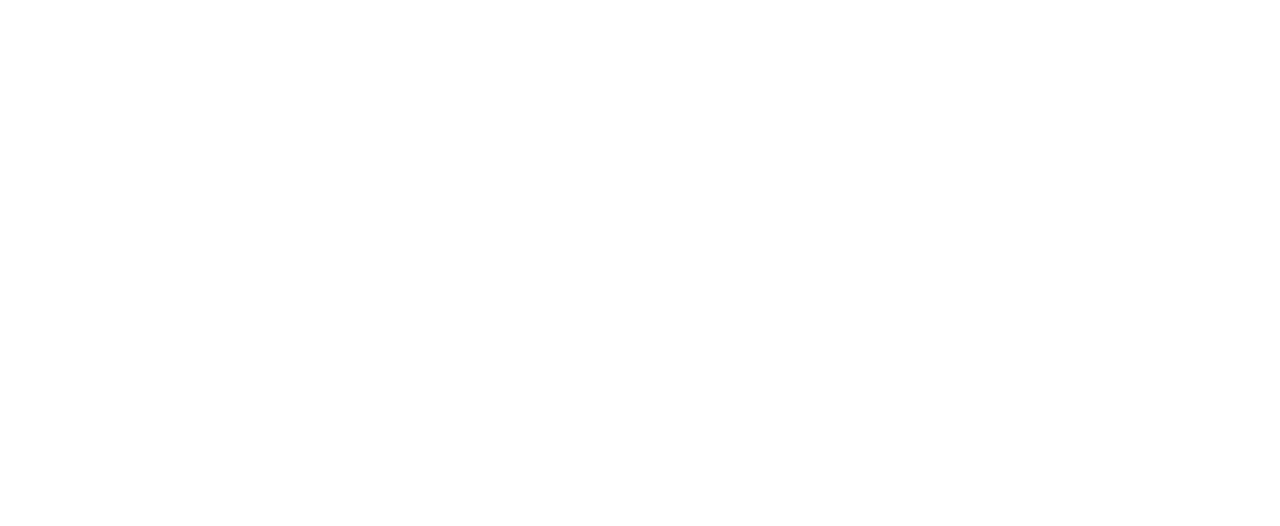
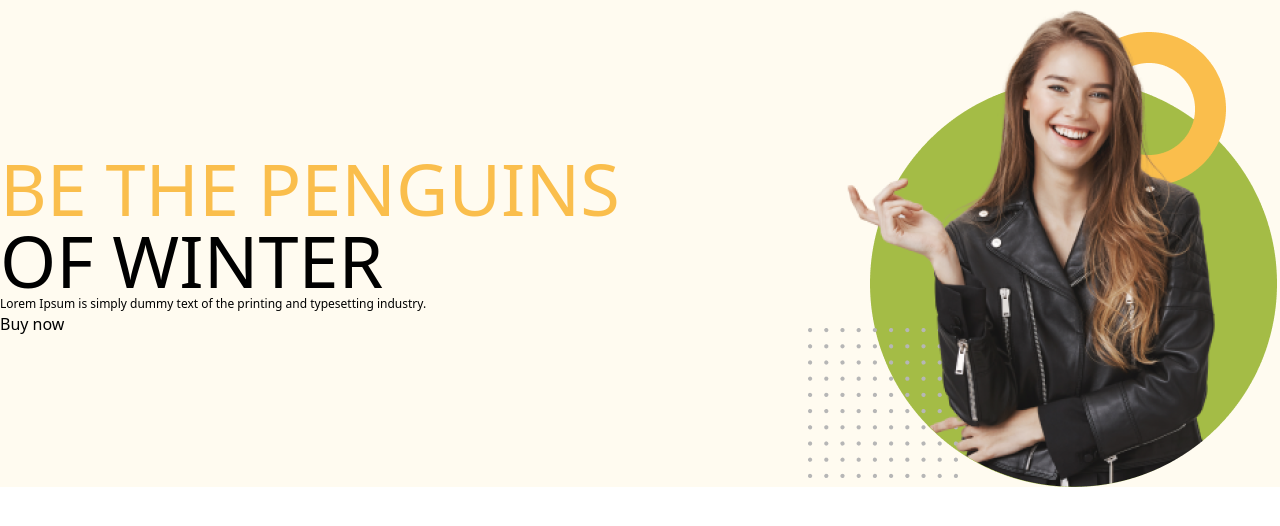
Before and after one commit to Sumaiyakhan322/penguin-project5-tailwind-css, a plain HTML site: page index.html in a window 1280 px wide. Drawn offline with nearby package versions, Linux system fonts and the light colour scheme.

Commit message:
added banner section

```diff
--- a/index.html
+++ b/index.html
@@ -3,9 +3,30 @@
 <head>
     <meta charset="UTF-8">
     <meta name="viewport" content="width=device-width, initial-scale=1.0">
-    <title>Document</title>
+    <title>Penguin store</title>
+    <script src="https://cdn.tailwindcss.com"></script>
 </head>
 <body>
+    <header>
+        <div class="flex justify-between items-center bg-[#FFFBF0;]">
+            <div>
+                <h1 class="text-7xl uppercase">
+                 <span class="text-[#FABE4C]"> Be the Penguins</span>
+                  <br>  of Winter</h1>
+                  <p class="text-xs">Lorem Ipsum is simply dummy text of the printing
+                    and typesetting industry.</p>
+                    <button>Buy now</button>
+            </div>
+            <div>
+                <img src="./images/model.png" alt="">
+            </div>
+        </div>
+    </header>
+    <main>
 
+    </main>
+    <footer>
+
+    </footer>
 </body>
 </html>
--- /dev/null
+++ b/tailwind.config.js
@@ -0,0 +1,7 @@
+module.exports = {
+    content: ["./src/**/*.{html,js}"],
+    theme: {
+      extend: {},
+    },
+    plugins: [],
+  }
```
Also changed, not shown: icons/bg1.png (added), icons/bg2.png (added), icons/bg3.png (added), icons/box.png (added), icons/house.png (added), icons/logo.png (added), icons/question.png (added), icons/shopping-cart 1.png (added), images/jacket-1.png (added), images/jacket-2.png (added), images/jacket-3.png (added), images/jacket-4.png (added), images/jacket-5.png (added), images/jacket-6.png (added), 2 more files.
